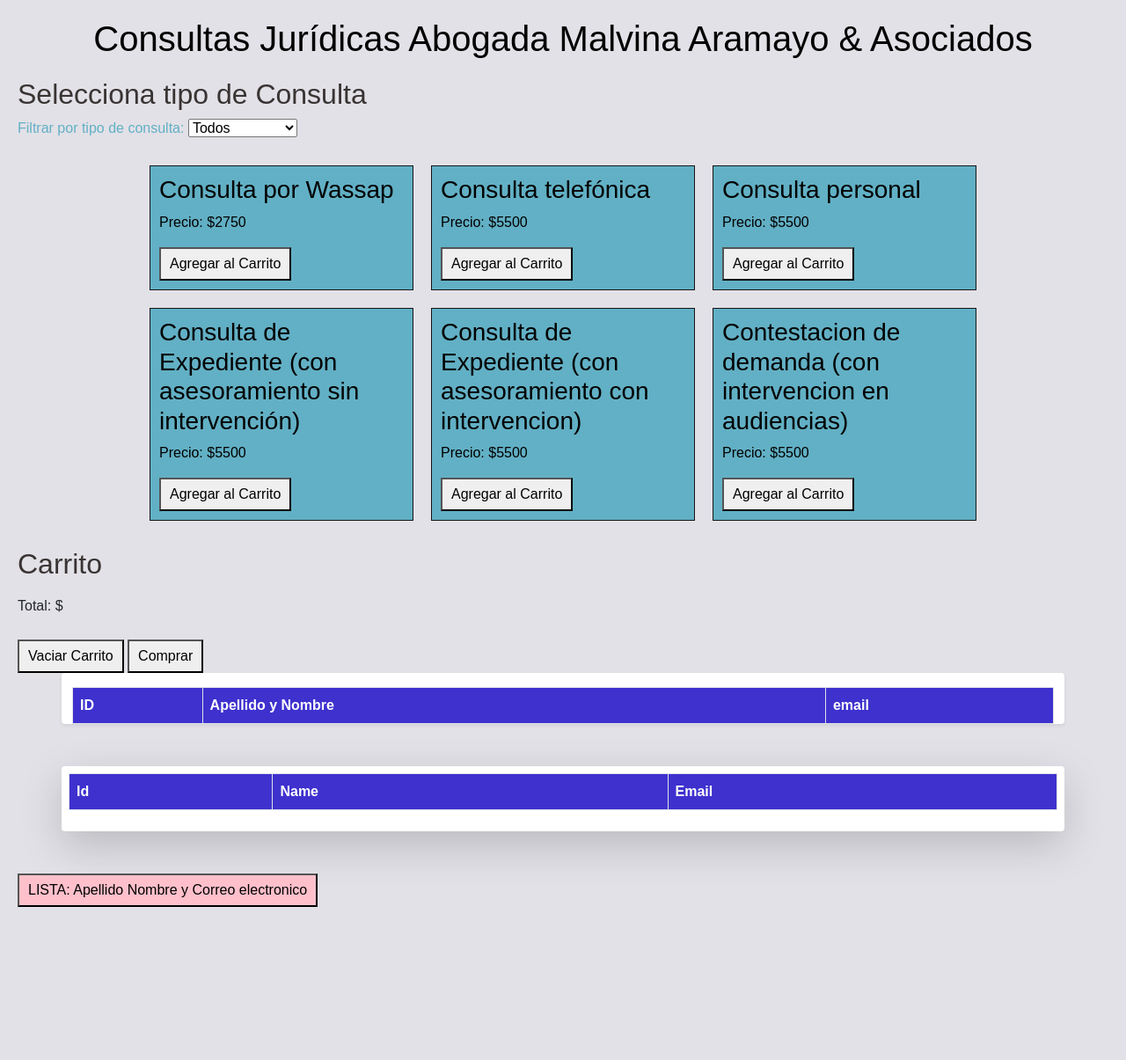
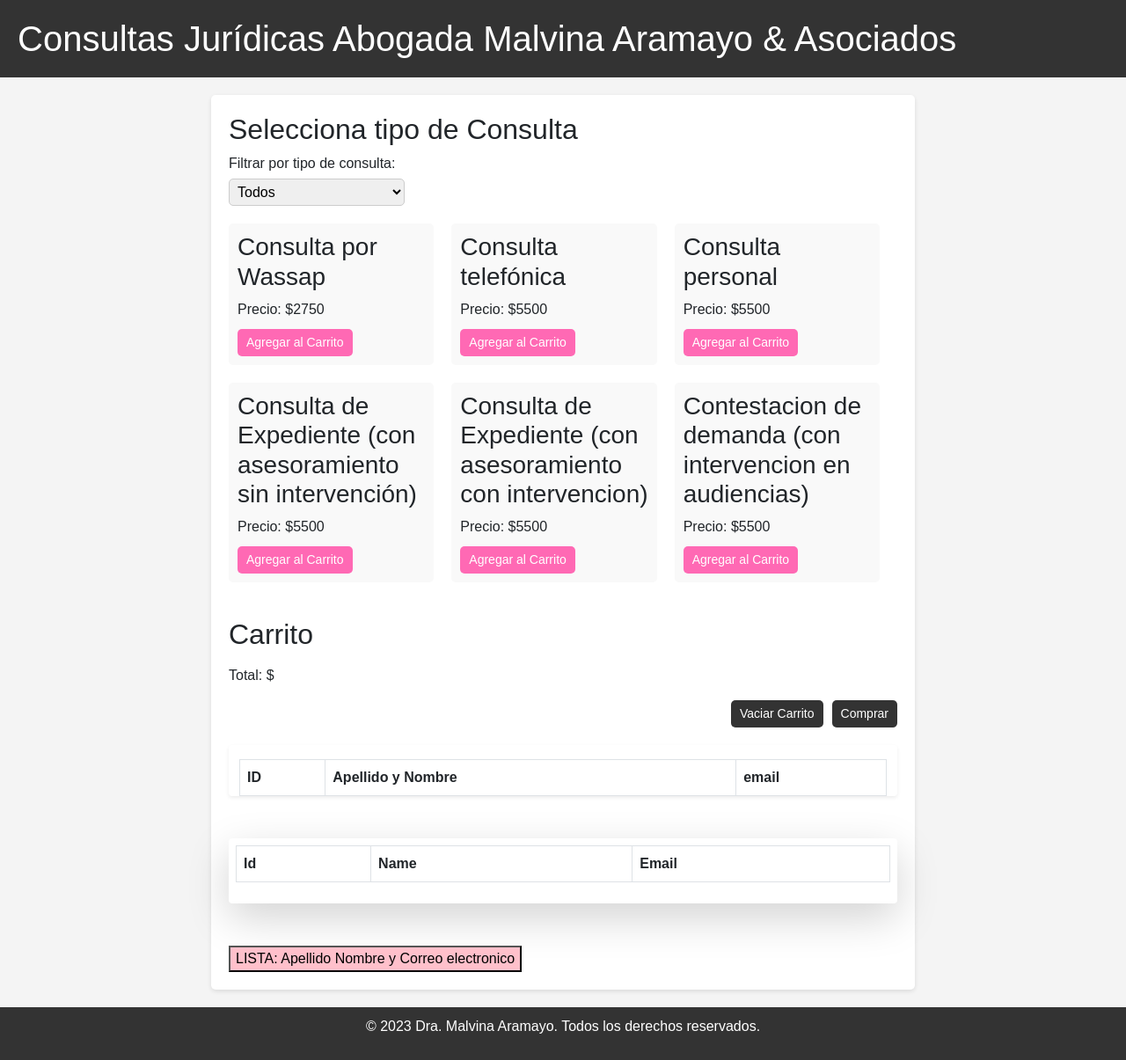
Before and after one commit to Abogada267/PFJavaARAMAYO, a plain HTML site: page index.html in a window 1280 px wide. Shown: the whole page at 88% size. Before the commit the page ends 1051 px from the top, so only its background shows below. Drawn offline with nearby package versions, Linux system fonts and the light colour scheme; no server answers.

Commit message:
nuevosagregados

```diff
--- a/estilo.css
+++ b/estilo.css
@@ -1,62 +1,80 @@
- /* Estilos generales */
 body {
     font-family: Arial, sans-serif;
     margin: 0;
-     padding: 20px;
-     background-color: #e2e1e7;
-     /* Fondo blanco */
+    padding: 0;
+    background-color: #f4f4f4;
 }
 
- table thead {
-     background: #3e31ce;
-     color: white;
+header {
+    background-color: #333;
+    color: #fff;
+    padding: 20px;
 }
 
- h1 {
-     text-align: center;
-     color: #000000;
+header h1 {
+    margin: 0;
+}
+
+main {
+    max-width: 800px;
+    margin: 20px auto;
+    background-color: #fff;
+    border-radius: 5px;
+    padding: 20px;
+    box-shadow: 0 2px 5px rgba(0, 0, 0, 0.1);
+}
+
+section {
+    margin-bottom: 20px;
 }
 
 h2 {
-     margin-top: 20px;
-     color: #1d1715db;
+    margin-top: 0;
 }
 
- button {
-     padding: 5px 10px;
+label {
+    display: block;
+    margin-bottom: 5px;
 }
 
- /* Estilos para las cartas */
- .card-container {
+select {
+    padding: 5px;
+    border: 1px solid #ccc;
+    border-radius: 5px;
+    width: 100%;
+    max-width: 200px;
+}
+
+#consultas-container {
     display: flex;
     flex-wrap: wrap;
-     justify-content: center;
 }
 
 .consulta {
-     border: 1px solid #161515;
+    flex: 1 0 200px;
+    margin-right: 20px;
+    margin-bottom: 20px;
     padding: 10px;
-     margin: 10px;
-     width: 300px;
-     background-color: #62b0c5;
-     /* Fondo marino */
-     color: #000000;
-     /* Letras negras */
+    background-color: #f9f9f9;
+    border-radius: 5px;
 }
 
 .consulta h3 {
     margin-top: 0;
 }
 
- /* Estilos para el filtro */
- #filter {
-     margin-bottom: 20px;
-     color: #62b0c5;
+.consulta p {
+    margin-bottom: 10px;
 }
 
- /* Estilos para el carrito */
- #cart {
-     margin-top: 20px;
+.consulta button {
+    background-color: #ff69b4;
+    color: #fff;
+    border: none;
+    padding: 5px 10px;
+    font-size: 14px;
+    border-radius: 5px;
+    cursor: pointer;
 }
 
 #cart-items {
@@ -65,25 +83,36 @@
 }
 
 #cart-items li {
+    display: flex;
+    justify-content: space-between;
+    align-items: center;
     margin-bottom: 10px;
+}
+
+#cart-actions {
+    display: flex;
+    justify-content: flex-end;
+    align-items: center;
+}
+
+#cart-actions button {
+    margin-left: 10px;
+    background-color: #333;
+    color: #fff;
+    border: none;
+    padding: 5px 10px;
+    font-size: 14px;
+    border-radius: 5px;
+    cursor: pointer;
 }
 
 #total {
     font-weight: bold;
 }
 
- #vaciar-carrito,
- #comprar {
-     margin-top: 10px;
+footer {
+    background-color: #333;
+    color: #fff;
+    padding: 10px;
+    text-align: center;
 }
-
- .hidden {
-     opacity: 0;
-     transition: opacity 0.3s ease-in-out;
- }
-
- /* Estilos para los productos en el carrito */
- #cart-items li span {
-     color: #302b63;
-     /* Azul marino claro */
- }
--- a/index.html
+++ b/index.html
@@ -11,26 +11,37 @@
 </head>
 
 <body>
-    <h1>Consultas Jurídicas Abogada Malvina Aramayo & Asociados</h1>
-    <h2>Selecciona tipo de Consulta</h2>
-    <div id="filter">
-    <label for="filter-select">Filtrar por tipo de consulta:</label>
+    <header>
+        <h1>Consultas Jurídicas Abogada Malvina Aramayo & Asociados</h1>
+    </header>
+    <main>
+        <section id="filter-section">
+             <h2>Selecciona tipo de Consulta</h2>
+             <label for="filter-select">Filtrar por tipo de consulta:</label>
     <select id="filter-select">
         <option value="todos">Todos</option>
         <option value="simples">Por simples</option>
         <option value="complejos">Por complejos</option>
     </select>
-</div>
+        </section>
 
-<div id="consultas-container" class="card-container"></div>
+<section id="consultas-container" class="card-container">
+    </section>
 
-<div id="cart">
+
+
+
+
+
+<section id="cart-section">
     <h2>Carrito</h2>
     <ul id="cart-items"></ul>
     <p>Total: $<span id="total"></span></p>
+    <div id="cart-actions">
     <button id="vaciar-carrito">Vaciar Carrito</button>
     <button id="comprar">Comprar</button>
 </div>
+</section>
 
     <div class="container mt-8 shadow-sm pt-3 mb-5 bg-body rounded">
         <table class="table table-bordered table-striped">
@@ -61,7 +72,10 @@
 </div>
 <button id="request-btn" style="background-color: pink;">LISTA: Apellido Nombre y Correo electronico</button>
 <div id="response-container"></div>
-
+</main>
+<footer>
+    <p>© 2023 Dra. Malvina Aramayo. Todos los derechos reservados.</p>
+</footer>
 <script src="https://cdn.jsdelivr.net/npm/bootstrap@5.0.0-beta3/dist/js/bootstrap.bundle.min.js"
     integrity="sha384-JEW9xMcG8R+pH31jmWH6WWP0WintQrMb4s7ZOdauHnUtxwoG2vI5DkLtS3qm9Ekf"
     crossorigin="anonymous">
```
Lines whose indentation alone changed are shown as unchanged.
